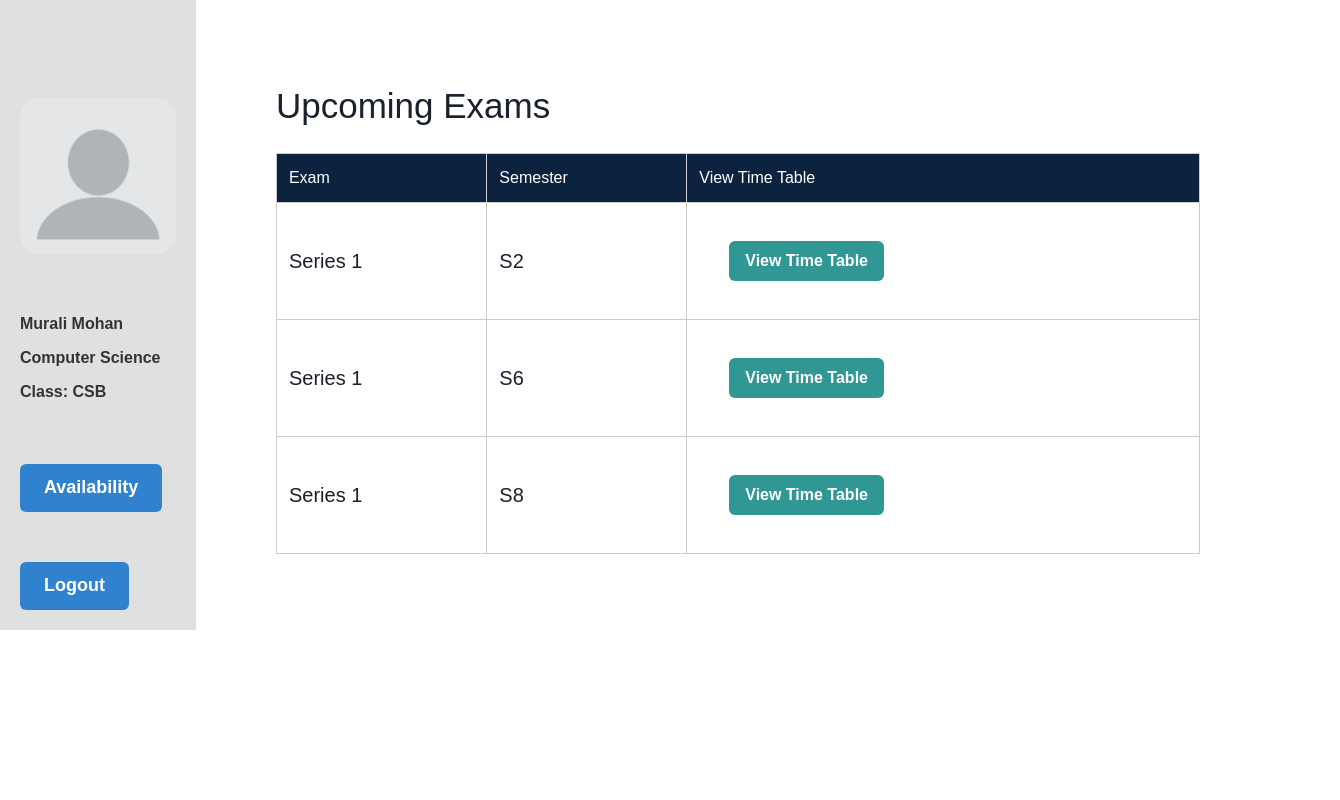
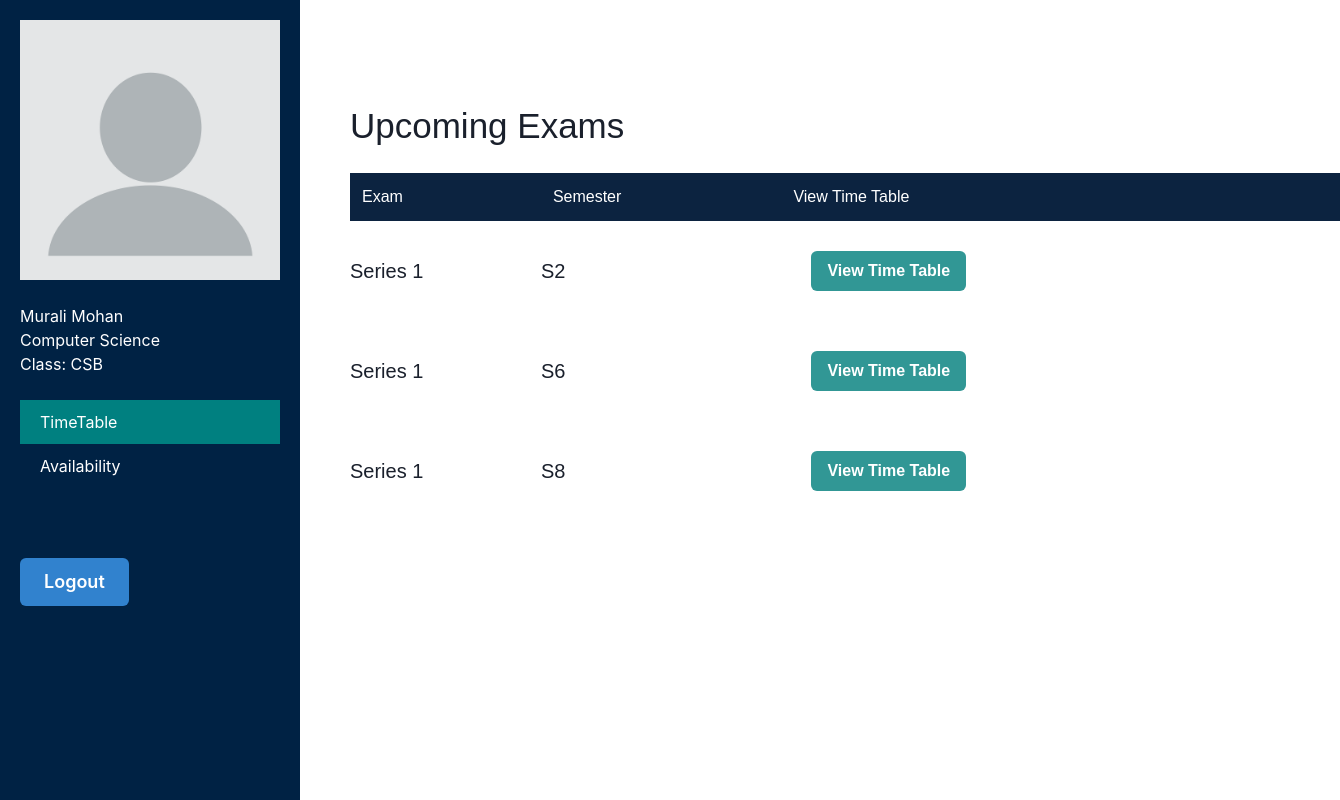
Before and after one commit to jensine04/Exam-Duty-Management-System, a React (Create React App) app in the folder frontend/: page /facultypage in a window 1280 px wide. Shown: the whole page, 1340 px wide, since content can reach past the window. Built offline with nearby package versions, Linux system fonts and the light colour scheme.

Commit message:
updated facultypage

```diff
--- a/frontend/src/components/facultypage.css
+++ b/frontend/src/components/facultypage.css
@@ -81,6 +81,58 @@
 
   }
 
+  body {
+    font-family: Arial, sans-serif;
+    margin: 0;
+    padding: 0;
+  }
+
+  .sidebar {
+    height: 100%;
+    width: 250px;
+    position: fixed;
+    top: 0;
+    left: 0;
+    background-color: #333;
+    padding-top: 20px;
+  }
+
+  .sidebar a {
+    padding: 10px 20px;
+    display: block;
+    color: white;
+    text-decoration: none;
+    transition: background-color 0.3s;
+  }
+
+  .sidebar a:hover {
+    background-color: rgba(117, 160, 160, 0.516);
+  }
+
+  .content {
+    margin-left: 250px;
+    padding: 20px;
+  }
+
+  /* Style for the active link */
+  .sidebar a.active {
+    background-color: teal;
+
+  }
+
+  /* Style for the faculty section */
+  .faculty-section {
+    margin-bottom: 20px;
+  }
+
+  .faculty-image {
+    width: 100%;
+    margin-bottom: 10px;
+  }
+
+  .faculty-details {
+    color: white;
+  }
 
 
   .table__wrapper {
--- a/frontend/src/components/facultypage.js
+++ b/frontend/src/components/facultypage.js
@@ -20,54 +20,24 @@ const handleAvailabilityClick = () => {
 };
 
   return (
-    <div className="faculty-page">
-        <section className="tables">
-        <div className="faculty-info" >
-        <div className="faculty-text">
+    <div>
+    <div class="sidebar">
+    <div class="faculty-section">
     <img src={profiless} alt=""></img>
-        <br></br>
+    <div class="faculty-details">
     <br></br>
                 <p>Murali Mohan</p>
         <p>Computer Science</p>
-        <p> Class: CSB</p>
+        <p> Class: CSB</p><br></br>
+    </div>
+  <a href="/facultypage" class="active"> TimeTable</a>
+  <a href="/availability">Availability</a>
+  </div>
 
-        </div>
-        {/* Add more faculty information as needed */}
-
-      <Button  colorScheme="blue" _hover={{ bg: 'lightblue' }} mt={50} size="lg" onClick={handleAvailabilityClick}>
-  Availability
-</Button>
   <Button  colorScheme="blue" _hover={{ bg: 'lightblue' }} mt={50} size="lg">
   Logout
-</Button>
-      </div>
-      {/*
-      <div>
-      <table>
-        <thead>
-          <tr>
-            <th>Date & Time</th>
-            <th>Classroom</th>
-            <th>Availability</th>
-          </tr>
-        </thead>
-        <tbody>
-          {examSchedule.map((exam) => (
-            <tr key={exam.id}>
-              <td>{exam.dateTime}</td>
-              <td>{exam.classroom}</td>
-              <td>
-                <input
-                  type="checkbox"
-                  checked={exam.available}
-                  onChange={() => toggleAvailability(exam.id)}
-                />
-              </td>
-            </tr>
-          ))}
-        </tbody>
-      </table>
-          </div>*/}
+  </Button> </div>
+  <div class="content">
   <div className="table__wrapper">
         <h1>Upcoming Exams</h1>
         <table className="table">
@@ -104,8 +74,11 @@ const handleAvailabilityClick = () => {
 
           </tbody>
         </table>
+
     </div>
-      </section>
+  </div>
+
+
 </div>
   );
 }
```
Lines whose indentation alone changed are shown as unchanged.
